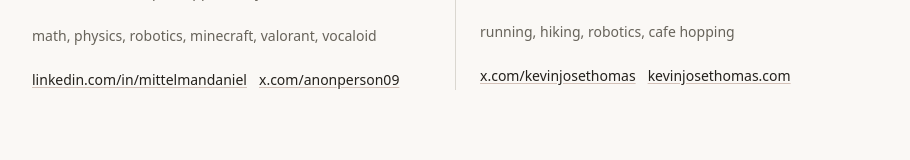
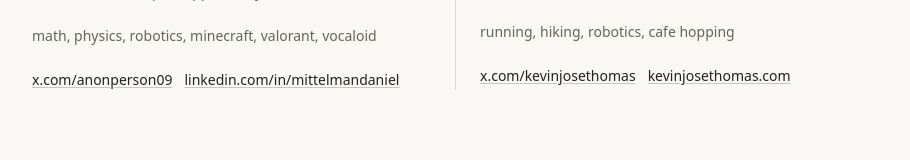
Before and after one commit to Tetraslam/softmax, a Next.js app: page /residents in a window 1280 px wide. Shown: the part 918-1078 px from the top of the page, without its empty margins (184-1094 px from the left). Built offline with nearby package versions, Linux system fonts and the light colour scheme.

Commit message:
changed link order

```diff
--- a/src/app/residents/page.tsx
+++ b/src/app/residents/page.tsx
@@ -103,8 +103,9 @@ const residents = [
       "vocaloid"
     ],
     links: [
+      { label: "x.com/anonperson09", href: "https://x.com/anonperson09" },
       { label: "linkedin.com/in/mittelmandaniel", href: "https://www.linkedin.com/in/mittelmandaniel/" },
-      { label: "x.com/anonperson09", href: "https://x.com/anonperson09" },
+
     ],
   },
   {
```
